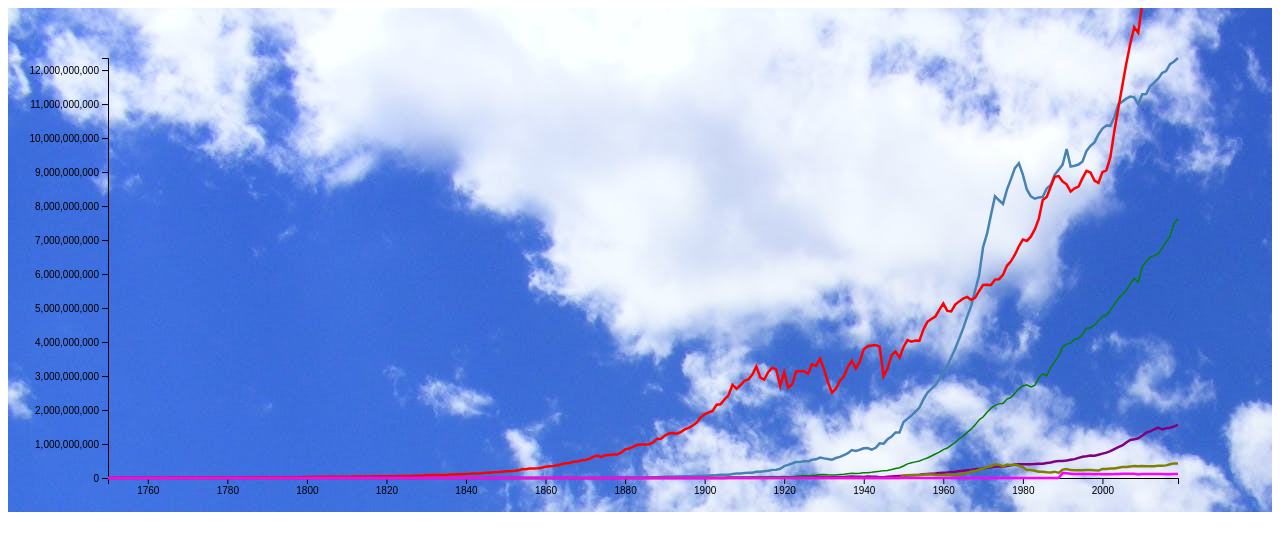
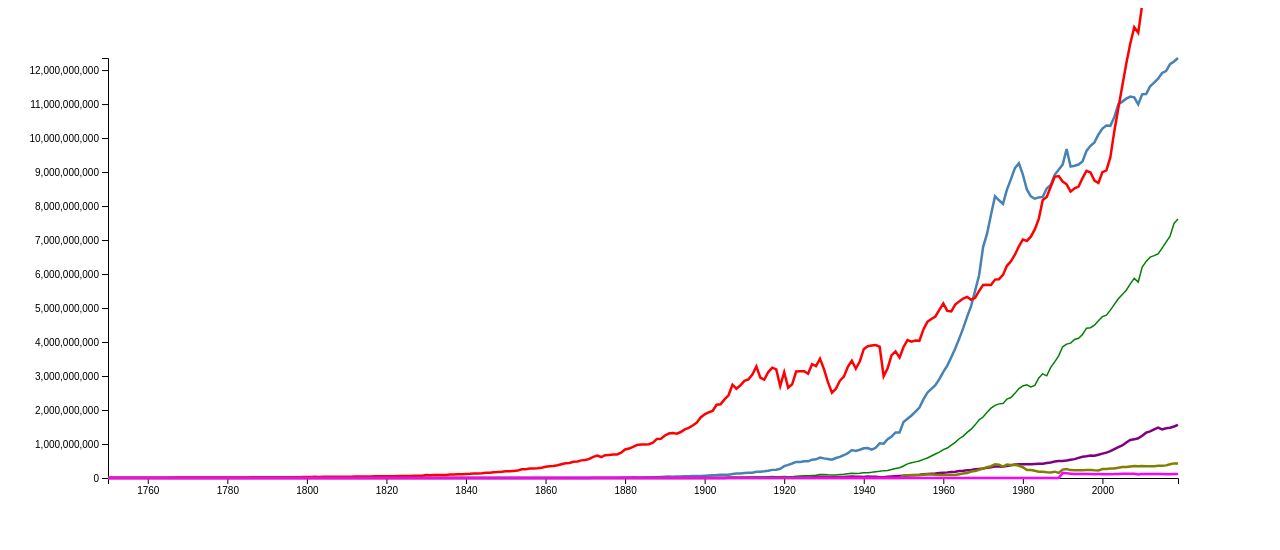
Before and after one commit to dbiswas0605/MCS-DS-CS-416-InteractiveStoryTelling, a plain HTML site: page index.html in a window 1280 px wide. Drawn offline with nearby package versions, Linux system fonts and the light colour scheme.

Commit message:
reorganized folders

```diff
--- a/index.html
+++ b/index.html
@@ -5,7 +5,7 @@
       <script src="https://d3js.org/d3.v4.js"></script>
    </head>
    <body onload = 'init()'>
-      <div id="my_dataviz" style="background-image: url('./Images/blue-clouds.jpeg');"></div>
+      <div id="my_dataviz"></div>
 
       <script>
 
@@ -48,6 +48,8 @@
                      // arrGasEmission.push(consdata['CO2 emissions from gas']);
                      // arrOtherEmission.push(consdata['CO2 emissions from other industry']);
 
+                     console.table(consdata);
+
                      var dtOil = { date : d3.timeParse("%Y")(consdata.Year), value : consdata['CO2 emissions from oil'] };
                      arrOilEmission.push(dtOil);
 
@@ -88,28 +90,6 @@
             svg.append("g")
                .call(d3.axisLeft(y));
 
-
-
-         // This allows to find the closest X index of the mouse:
-         var bisect = d3.bisector(function(d) { return d.x; }).left;
-
-
-         // Create the circle that travels along the curve of chart
-         var focus = svg
-            .append('g')
-            .append('circle')
-               .style("fill", "none")
-               .attr("stroke", "black")
-               .attr('r', 8.5)
-               .style("opacity", 0)
-
-         // Create the text that travels along the curve of chart
-         var focusText = svg
-            .append('g')
-            .append('text')
-               .style("opacity", 0)
-               .attr("text-anchor", "left")
-               .attr("alignment-baseline", "middle")
 
 
              // Add the line
@@ -176,43 +156,6 @@
                 )
 
 
-            // Create a rect on top of the svg area: this rectangle recovers mouse position
-            svg
-               .append('rect')
-               .style("fill", "none")
-               .style("pointer-events", "all")
-               .attr('width', width)
-               .attr('height', height)
-               .on('mouseover', mouseover)
-               .on('mousemove', mousemove)
-               .on('mouseout', mouseout);
-
-  // What happens when the mouse move -> show the annotations at the right positions.
-  function mouseover() {
-    focus.style("opacity", 1)
-    focusText.style("opacity",1)
-  }
-
-  function mousemove() {
-    // recover coordinate we need
-    var x0 = x.invert(d3.mouse(this)[0]);
-    var i = bisect(data, x0, 1);
-    console.log(data[i])
-    selectedData = data[i]
-    focus
-      .attr("cx", x(selectedData.x))
-      .attr("cy", y(selectedData.y))
-    focusText
-      .html("x:" + selectedData.value + "  -  " + "y:" + selectedData.value)
-      .attr("x", x(selectedData.x)+15)
-      .attr("y", y(selectedData.y))
-    }
-  function mouseout() {
-    focus.style("opacity", 0)
-    focusText.style("opacity", 0)
-  }
-
-
                });
 
             // console.log('------------');
```
Also changed, not shown: JavaScripts/Highlight.js (renamed from Highlight.js).
